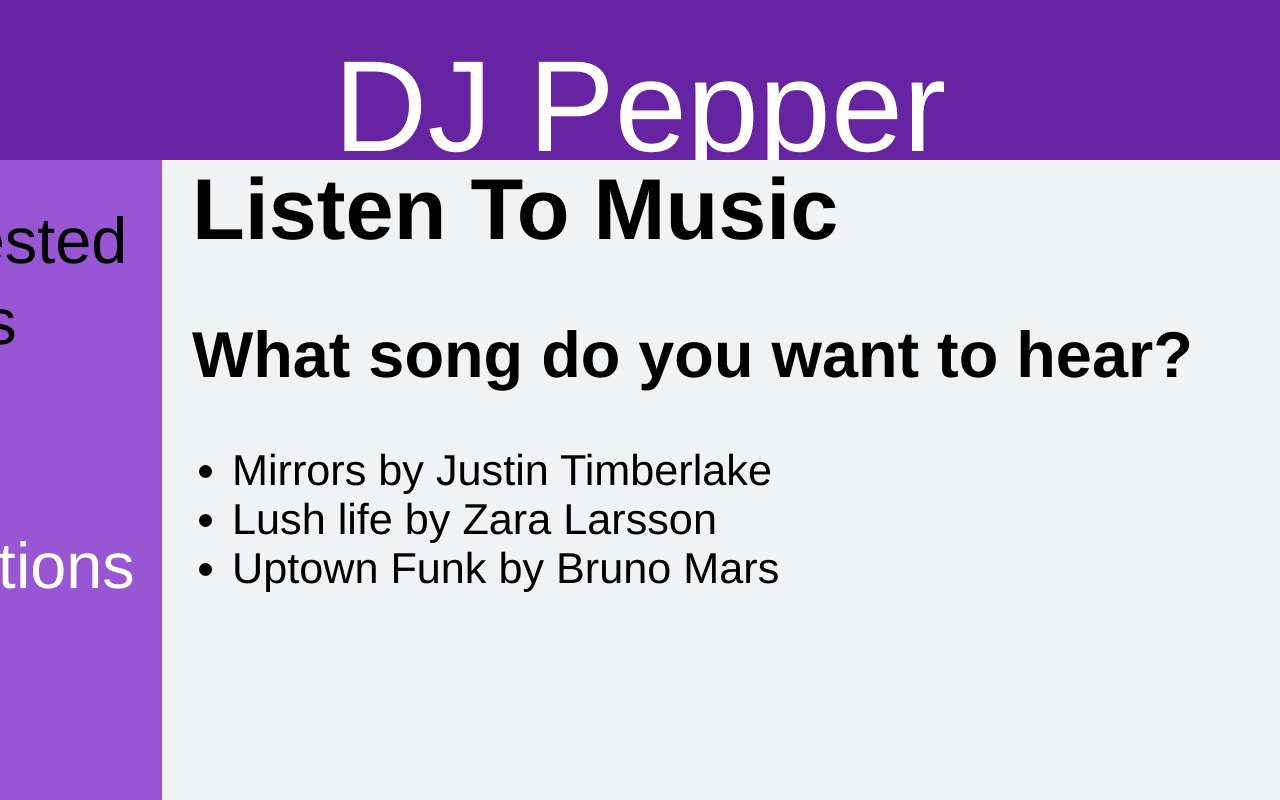
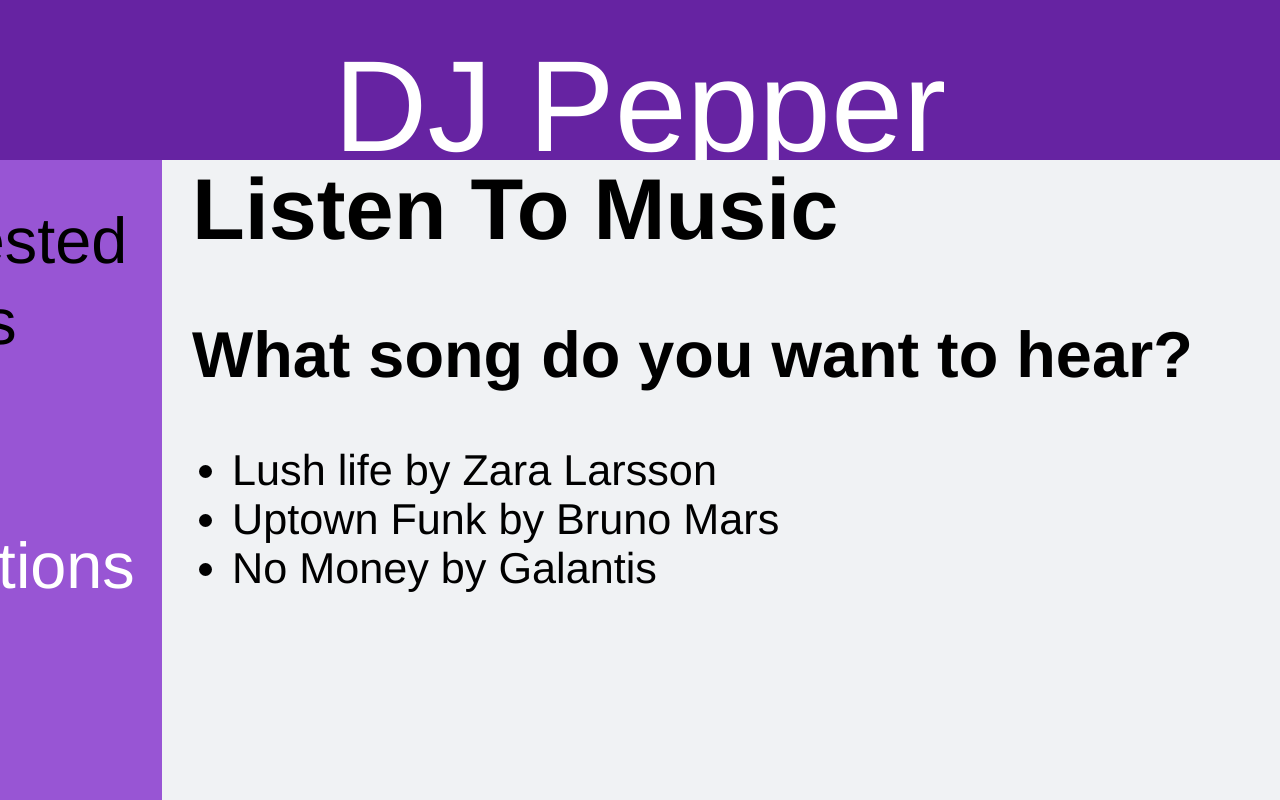
Before and after one commit to ka2le/pepperpages, a website: page public/peppertablet/index.html in a window 1280 px wide. Both pictures are taken after a click on the link "Song". Drawn offline with nearby package versions, Linux system fonts and the light colour scheme.

Commit message:
correct songs fixed

```diff
--- a/public/peppertablet/index.html
+++ b/public/peppertablet/index.html
@@ -51,10 +51,10 @@
 		<h2>What song do you want to hear?</h2>
 		<div>
 			<ul>
-				<li>Mirrors by Justin Timberlake</li>
+
 				<li>Lush life by Zara Larsson</li>
 				<li>Uptown Funk by Bruno Mars</li>
-
+				<li>No Money by Galantis</li>
 				<!-- <li>Cry Me a River by Justin Timberlake</li>
 				<li>Halo by Beyonce</li>
 				<li>Single Ladies by Beyonce</li>
```
